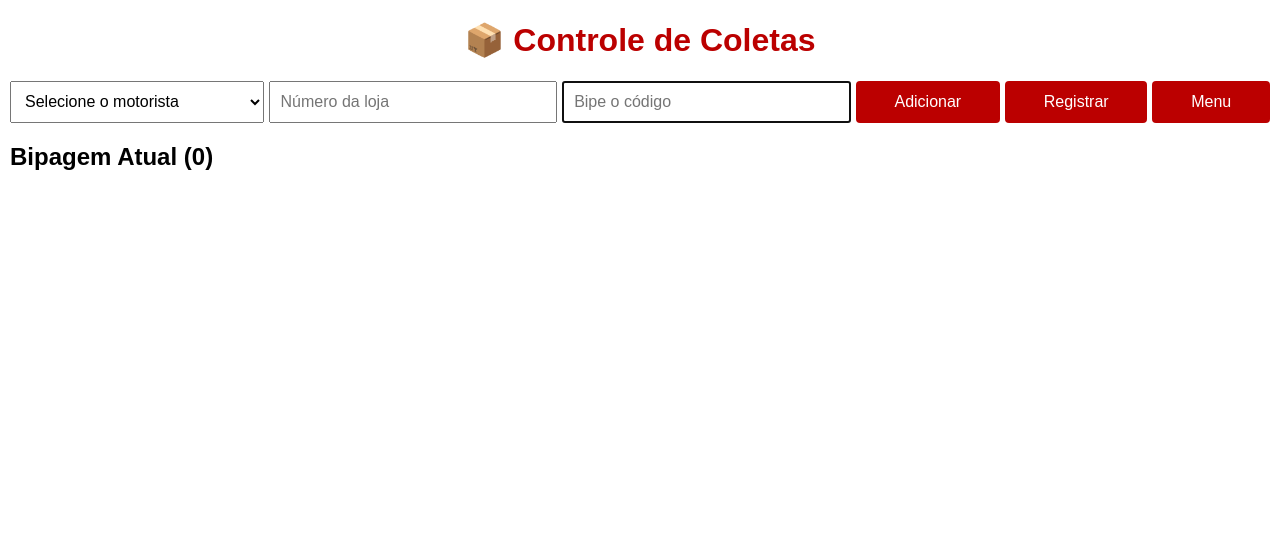
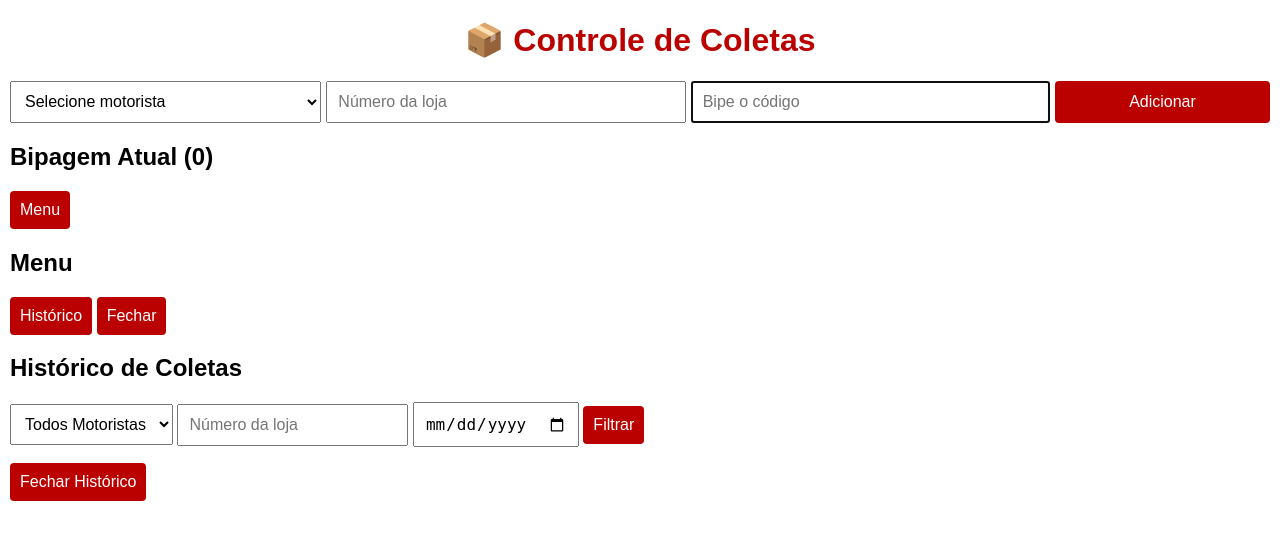
Before and after one commit to jeansantos997705-png/coleta-oms, a Flask app: page / in a window 1280 px wide. Shown: the top 540 px of the page. Run offline with Flask 3, Linux system fonts and the light colour scheme; some libraries are stand-ins or nearby versions.

Commit message:
correção

```diff
--- a/app.py
+++ b/app.py
@@ -1,64 +1,89 @@
-from flask import Flask, render_template, request, jsonify, send_file
+from flask import Flask, render_template, request, jsonify
+import psycopg2
 from datetime import datetime
-import pandas as pd
-import os
 
 app = Flask(__name__)
 
-# Lista de coletas registradas
-coletas = []
+# --- Conexão com o banco Neon ---
+def get_db_connection():
+    conn = psycopg2.connect(
+        "postgresql://neondb_owner:npg_2KY9maNofGWO@ep-nameless-art-adgk8l8m-pooler.c-2.us-east-1.aws.neon.tech/neondb?sslmode=require&channel_binding=require"
+    )
+    return conn
 
-@app.route("/")
+# --- Página inicial ---
+@app.route('/')
 def index():
-    return render_template("index.html")
+    return render_template('index.html')
 
-@app.route("/registrar", methods=["POST"])
+# --- Registrar bipagem ---
+@app.route('/registrar', methods=['POST'])
 def registrar():
     data = request.get_json()
-    motorista = data.get("motorista")
-    loja = data.get("loja")
-    codigos = data.get("codigos", [])
+    codigo = data.get('codigo')
+    motorista = data.get('motorista')
+    loja = data.get('loja')
 
-    if not motorista or not loja or not codigos:
-        return jsonify({"mensagem": "Dados incompletos!"})
+    if not codigo or not motorista or not loja:
+        return jsonify({'status': 'erro', 'mensagem': 'Preencha motorista, loja e código!'})
 
-    coleta = {
-        "motorista": motorista,
-        "loja": loja,
-        "data": datetime.now().strftime("%d/%m/%Y %H:%M"),
-        "codigos": codigos
-    }
-    coletas.append(coleta)
+    conn = get_db_connection()
+    cur = conn.cursor()
 
-    return jsonify({"mensagem": f"Coleta registrada com sucesso! ({len(codigos)} pedidos)"})
+    # Verifica duplicidade
+    cur.execute('SELECT * FROM coletas WHERE codigo = %s', (codigo,))
+    existente = cur.fetchone()
+    if existente:
+        conn.close()
+        return jsonify({'status': 'duplicado', 'mensagem': f'Código {codigo} já registrado!'})
 
-@app.route("/listar")
-def listar():
-    # Retorna histórico resumido
-    return jsonify(coletas)
+    # Grava novo código
+    data_atual = datetime.now()
+    cur.execute('INSERT INTO coletas (codigo, motorista, loja, data) VALUES (%s, %s, %s, %s)',
+                (codigo, motorista, loja, data_atual))
+    conn.commit()
+    conn.close()
+    return jsonify({'status': 'ok', 'mensagem': f'Código {codigo} registrado com sucesso!'})
 
-@app.route("/backup")
-def backup():
-    if not coletas:
-        return jsonify({"mensagem": "Sem coletas para exportar"}), 400
+# --- Histórico com filtros ---
+@app.route('/historico', methods=['GET'])
+def historico():
+    motorista = request.args.get("motorista")
+    loja = request.args.get("loja")
+    data = request.args.get("data")
 
-    df_rows = []
-    for coleta in coletas:
-        for c in coleta["codigos"]:
-            df_rows.append({
-                "Motorista": coleta["motorista"],
-                "Loja": coleta["loja"],
-                "Data/Hora": coleta["data"],
-                "Código Pedido": c
-            })
+    conn = get_db_connection()
+    cur = conn.cursor()
 
-    df = pd.DataFrame(df_rows)
+    query = "SELECT id, codigo, motorista, loja, data FROM coletas WHERE 1=1"
+    params = []
 
-    backup_file = "backup_pedidos.xlsx"
-    df.to_excel(backup_file, index=False)
+    if motorista:
+        query += " AND motorista = %s"
+        params.append(motorista)
+    if loja:
+        query += " AND loja = %s"
+        params.append(loja)
+    if data:
+        query += " AND data::date = %s"
+        params.append(data)
 
-    return send_file(backup_file, as_attachment=True)
+    query += " ORDER BY data DESC"
+    cur.execute(query, params)
+    registros = cur.fetchall()
+    conn.close()
 
-if __name__ == "__main__":
-    # Para rodar no Render ou em qualquer servidor: host 0.0.0.0
-    app.run(host="0.0.0.0", port=int(os.environ.get("PORT", 5000)), debug=True)
+    resultado = [
+        {
+            "id": r[0],
+            "codigo": r[1],
+            "motorista": r[2],
+            "loja": r[3],
+            "data": r[4].strftime("%Y-%m-%d %H:%M")
+        }
+        for r in registros
+    ]
+    return jsonify(resultado)
+
+if __name__ == '__main__':
+    app.run(debug=True, host='0.0.0.0', port=5000)
--- a/static/script.js
+++ b/static/script.js
@@ -1,105 +1,88 @@
-let bipagemAtual = [];
+let bipagens = [];
 
-async function adicionarCodigo() {
-    const codigo = document.getElementById("codigo").value.trim();
-    const loja = document.getElementById("loja").value.trim();
-    const motorista = document.getElementById("motorista").value.trim();
+function adicionarBipagem() {
+    const codigoInput = document.getElementById("codigo");
+    const motoristaInput = document.getElementById("motorista");
+    const lojaInput = document.getElementById("loja");
     const msg = document.getElementById("mensagem");
 
-    if (!codigo || !loja || !motorista) {
+    const codigo = codigoInput.value.trim();
+    const motorista = motoristaInput.value.trim();
+    const loja = lojaInput.value.trim();
+
+    if (!codigo || !motorista || !loja) {
         msg.innerText = "Preencha motorista, loja e código!";
         return;
     }
 
-    if (codigo.length !== 12 || codigo[9] !== '-') {
-        msg.innerText = "Código inválido! Deve ter 12 caracteres com traço.";
-        return;
-    }
-
-    if (bipagemAtual.includes(codigo)) {
-        msg.innerText = `Código ${codigo} já adicionado nesta bipagem!`;
-        return;
-    }
-
-    bipagemAtual.push(codigo);
+    bipagens.push({codigo, motorista, loja});
     atualizarBipagemAtual();
-    document.getElementById("codigo").value = "";
-    document.getElementById("contador").innerText = bipagemAtual.length;
-    msg.innerText = "";
+    codigoInput.value = "";
+    codigoInput.focus();
 }
 
 function atualizarBipagemAtual() {
-    const lista = document.getElementById("bipagemAtual");
+    const lista = document.getElementById("bipagem-atual");
     lista.innerHTML = "";
-    bipagemAtual.forEach(item => {
+    bipagens.forEach(item => {
         const li = document.createElement("li");
-        li.textContent = item;
+        li.textContent = `${item.codigo} - ${item.motorista} - Loja ${item.loja}`;
+        lista.appendChild(li);
+    });
+    document.getElementById("contador").innerText = bipagens.length;
+}
+
+async function registrarBipagens() {
+    const msg = document.getElementById("mensagem");
+    for (let item of bipagens) {
+        const resp = await fetch("/registrar", {
+            method: "POST",
+            headers: { "Content-Type": "application/json" },
+            body: JSON.stringify(item)
+        });
+        const data = await resp.json();
+        msg.innerText = data.mensagem;
+    }
+    bipagens = [];
+    atualizarBipagemAtual();
+}
+
+// --- Menu ---
+function abrirMenu() {
+    document.getElementById("menu").classList.remove("menu-oculto");
+}
+function fecharMenu() {
+    document.getElementById("menu").classList.add("menu-oculto");
+}
+
+// --- Histórico ---
+function abrirHistorico() {
+    fecharMenu();
+    document.getElementById("historico-tela").classList.remove("menu-oculto");
+}
+
+function fecharHistorico() {
+    document.getElementById("historico-tela").classList.add("menu-oculto");
+}
+
+async function filtrarHistorico() {
+    const motorista = document.getElementById("filtro-motorista").value;
+    const loja = document.getElementById("filtro-loja").value;
+    const data = document.getElementById("filtro-data").value;
+
+    let url = `/historico?`;
+    if (motorista) url += `motorista=${motorista}&`;
+    if (loja) url += `loja=${loja}&`;
+    if (data) url += `data=${data}&`;
+
+    const resp = await fetch(url);
+    const registros = await resp.json();
+    const lista = document.getElementById("lista-historico");
+    lista.innerHTML = "";
+
+    registros.forEach(r => {
+        const li = document.createElement("li");
+        li.textContent = `${r.data} - ${r.motorista} - Loja ${r.loja} - ${r.codigo}`;
         lista.appendChild(li);
     });
 }
-
-async function registrarTudo() {
-    const loja = document.getElementById("loja").value.trim();
-    const motorista = document.getElementById("motorista").value.trim();
-    const msg = document.getElementById("mensagem");
-
-    if (!loja || !motorista || bipagemAtual.length === 0) {
-        msg.innerText = "Preencha tudo e adicione pelo menos um código!";
-        return;
-    }
-
-    for (const codigo of bipagemAtual) {
-        await fetch("/registrar", {
-            method: "POST",
-            headers: { "Content-Type": "application/json" },
-            body: JSON.stringify({ codigo, motorista, loja })
-        });
-    }
-
-    bipagemAtual = [];
-    atualizarBipagemAtual();
-    document.getElementById("contador").innerText = 0;
-    msg.innerText = "Todos os códigos registrados com sucesso!";
-    atualizarHistorico();
-}
-
-// Controle do menu
-function abrirMenu() {
-    document.getElementById("mainScreen").style.display = "none";
-    document.getElementById("menuScreen").style.display = "block";
-}
-
-function fecharMenu() {
-    document.getElementById("menuScreen").style.display = "none";
-    document.getElementById("mainScreen").style.display = "block";
-}
-
-function abrirHistorico() {
-    document.getElementById("menuScreen").style.display = "none";
-    document.getElementById("historicoScreen").style.display = "block";
-    atualizarHistorico();
-}
-
-function fecharHistorico() {
-    document.getElementById("historicoScreen").style.display = "none";
-    document.getElementById("mainScreen").style.display = "block";
-}
-
-async function atualizarHistorico() {
-    const resp = await fetch("/listar");
-    const dados = await resp.json();
-    const lista = document.getElementById("historicoLista");
-    lista.innerHTML = "";
-    dados.forEach(item => {
-        const li = document.createElement("li");
-        li.textContent = `${item.data} - ${item.motorista} - Loja ${item.loja} - ${item.codigo}`;
-        lista.appendChild(li);
-    });
-}
-
-// Enter adiciona código
-document.getElementById("codigo").addEventListener("keyup", function(event) {
-    if (event.key === "Enter") {
-        adicionarCodigo();
-    }
-});
--- a/templates/index.html
+++ b/templates/index.html
@@ -2,57 +2,64 @@
 <html lang="pt-BR">
 <head>
   <meta charset="UTF-8" />
-  <meta name="viewport" content="width=device-width, initial-scale=1.0" />
   <title>Controle de Coletas</title>
   <link rel="stylesheet" href="/static/style.css" />
 </head>
 <body>
   <h1>📦 Controle de Coletas</h1>
 
-  <!-- Tela principal de bipagem -->
-  <div id="mainScreen">
   <div id="form">
     <select id="motorista">
-        <option value="">Selecione o motorista</option>
-        <option>Silenildo</option>
-        <option>Adryen</option>
-        <option>Priscila</option>
-        <option>Uelber</option>
-        <option>Luiz Carlos</option>
-        <option>Luis Gerson</option>
-        <option>Marcio</option>
-        <option>Dayveson</option>
-        <option>Dalvan</option>
+      <option value="">Selecione motorista</option>
+      <option value="Silenildo">Silenildo</option>
+      <option value="Adryen">Adryen</option>
+      <option value="Priscila">Priscila</option>
+      <option value="Uelber">Uelber</option>
+      <option value="Luiz Carlos">Luiz Carlos</option>
+      <option value="Luis Gerson">Luis Gerson</option>
+      <option value="Marcio">Marcio</option>
+      <option value="Dayveson">Dayveson</option>
+      <option value="Dalvan">Dalvan</option>
     </select>
     <input type="text" id="loja" placeholder="Número da loja" />
     <input type="text" id="codigo" placeholder="Bipe o código" autofocus />
-      <button onclick="adicionarCodigo()">Adicionar</button>
-      <button onclick="registrarTudo()">Registrar</button>
-      <button onclick="abrirMenu()">Menu</button>
+    <button onclick="adicionarBipagem()">Adicionar</button>
   </div>
 
   <p id="mensagem"></p>
 
   <h2>Bipagem Atual (<span id="contador">0</span>)</h2>
-    <ul id="bipagemAtual"></ul>
+  <ul id="bipagem-atual"></ul>
+
+  <button id="btn-menu" onclick="abrirMenu()">Menu</button>
+
+  <div id="menu" class="menu-oculto">
+    <h2>Menu</h2>
+    <button onclick="abrirHistorico()">Histórico</button>
+    <button onclick="fecharMenu()">Fechar</button>
   </div>
 
-  <!-- Tela de menu -->
-  <div id="menuScreen" class="overlay" style="display:none;">
-    <div class="overlayContent">
-      <button onclick="fecharMenu()" class="fechar">Fechar ✖</button>
-      <h2>Menu</h2>
-      <button onclick="abrirHistorico()">Histórico</button>
+  <div id="historico-tela" class="menu-oculto">
+    <h2>Histórico de Coletas</h2>
+    <div id="historico-filtros">
+      <select id="filtro-motorista">
+        <option value="">Todos Motoristas</option>
+        <option value="Silenildo">Silenildo</option>
+        <option value="Adryen">Adryen</option>
+        <option value="Priscila">Priscila</option>
+        <option value="Uelber">Uelber</option>
+        <option value="Luiz Carlos">Luiz Carlos</option>
+        <option value="Luis Gerson">Luis Gerson</option>
+        <option value="Marcio">Marcio</option>
+        <option value="Dayveson">Dayveson</option>
+        <option value="Dalvan">Dalvan</option>
+      </select>
+      <input type="text" id="filtro-loja" placeholder="Número da loja">
+      <input type="date" id="filtro-data">
+      <button onclick="filtrarHistorico()">Filtrar</button>
     </div>
-  </div>
-
-  <!-- Tela de histórico -->
-  <div id="historicoScreen" class="overlay" style="display:none;">
-    <div class="overlayContent">
-      <button onclick="fecharHistorico()" class="fechar">Voltar ✖</button>
-      <h2>Histórico de Pedidos</h2>
-      <ul id="historicoLista"></ul>
-    </div>
+    <ul id="lista-historico"></ul>
+    <button onclick="fecharHistorico()">Fechar Histórico</button>
   </div>
 
   <script src="/static/script.js"></script>
```
Lines whose indentation alone changed are shown as unchanged.
